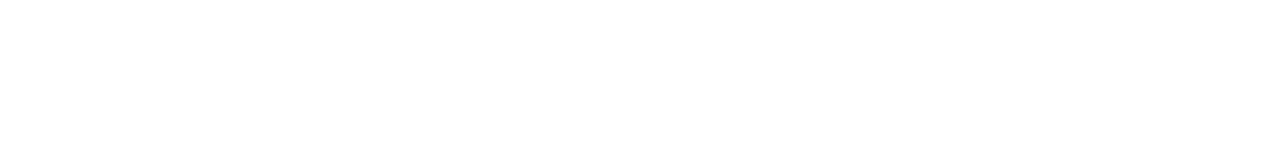
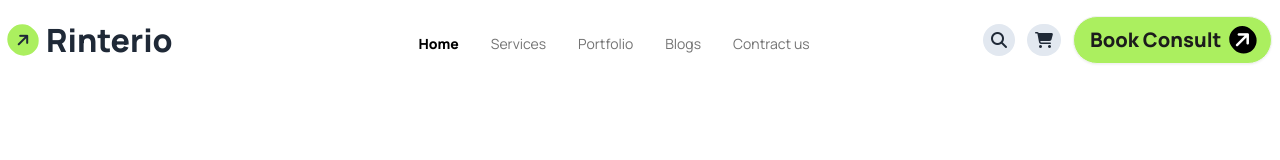
Before and after one commit to ismailsajid/Assignment-3, a plain HTML site: page index.html in a window 1280 px wide. Drawn offline with nearby package versions, Linux system fonts and the light colour scheme.

Commit message:
navbar done

```diff
--- a/index.html
+++ b/index.html
@@ -1,5 +1,5 @@
 <!DOCTYPE html>
-<html lang="en">
+<html lang="en" data-theme="light">
 <head>
     <meta charset="UTF-8">
     <meta name="viewport" content="width=device-width, initial-scale=1.0">
@@ -37,8 +37,53 @@
 </head>
 <body class="manrope">
     <!-- Header section -->
-     <header>
+     <header class="md:container mx-auto lg:container mx-auto">
+        <!-- nav-bar -->
+       <nav>
+        <div class="navbar bg-base-100">
+            <!-- brand-name -->
+            <div class="navbar-start flex-1">
+                <i class="fa-solid fa-arrow-right -rotate-45 bg-[#ABEF5F] rounded-full p-2"></i>
+              <a class="text-[28px] font-extrabold lg:text-[32px] p-2">Rinterio</a>
+            </div>
 
+            <!-- menu -->
+            <div class="navbar-center hidden lg:flex pt-2 pl-20">
+              <ul class="menu menu-horizontal px-1">
+                <li class="text-black font-extrabold"><a>Home</a></li>
+                  <li class="text-[#737373]"><a>Services</a></li>
+                  <li class="text-[#737373]"><a>Portfolio</a></li>
+                  <li class="text-[#737373]"><a>Blogs</a></li>
+                  <li class="text-[#737373]"><a>Contract us</a></li>
+              </ul>
+            </div>
+            <!-- navbar-end -->
+            <div class="navbar-end hidden lg:flex space-x-3 w-[35%]">
+
+                <i class="fa-solid fa-magnifying-glass bg-slate-200 p-2 rounded-full"></i>
+                <i class="fa-solid fa-cart-shopping bg-slate-200 p-2 rounded-full"></i>
+
+              <a class="btn bg-[#ABEF5F] text-xl text-[#1C1C1C] font-extrabold rounded-[32px]">Book Consult
+                <i class="fa-solid fa-arrow-right -rotate-45 bg-black text-white rounded-full p-1"></i>
+              </a>
+            </div>
+          <!-- hamburger menu for sm -->
+           <div class="dropdown">
+            <div tabindex="0" role="button" class="btn btn-ghost lg:hidden">
+                <i class="fa-solid fa-bars bg-white p-2 rounded-full shadow-lg "></i>
+            </div>
+            <ul
+          tabindex="0"
+          class="menu menu-sm dropdown-content bg-base-100 rounded-box z-[1] mt-3 w-52 p-2 -left-48">
+          <li><a>Home</a></li>
+          <li><a>Services</a></li>
+          <li><a>Portfolio</a></li>
+          <li><a>Blogs</a></li>
+          <li><a>Contract us</a></li>
+        </ul>
+           </div>
+        </div>
+       </nav>
      </header>
      <!-- main section -->
       <main>
@@ -48,5 +93,6 @@
        <footer>
 
        </footer>
+
 </body>
 </html>
```
